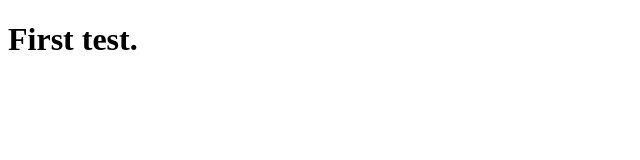
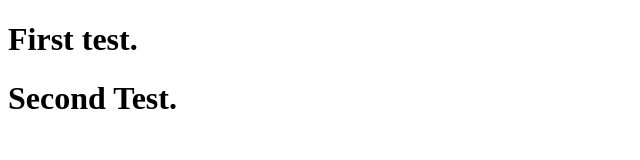
Before and after one commit to pg-dp/KnowledgeBase, a plain HTML site: page code/git/index.html in a window 1280 px wide. Shown: the whole page, without its empty margins (0-640 px from the left). Drawn offline with Linux system fonts and the light colour scheme.

Commit message:
2nd test from Gourab1

```diff
--- a/code/git/index.html
+++ b/code/git/index.html
@@ -7,5 +7,6 @@
 </head>
 <body>
     <h1>First test.</h1>
+    <h1>Second Test.</h1>
 </body>
 </html>
```
